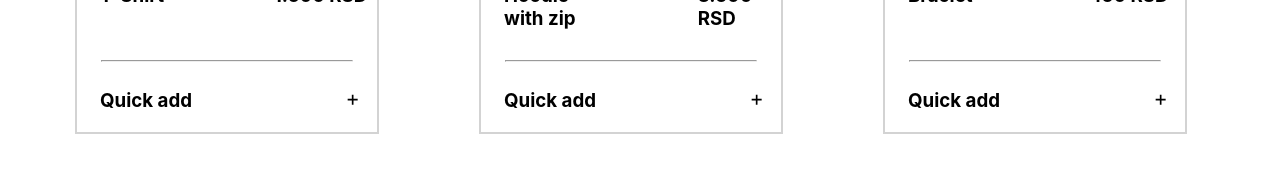
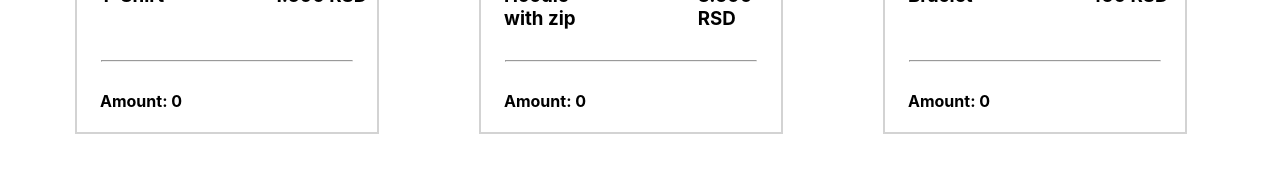
Before and after one commit to Filipovic13/iteh3-React, a React (Create React App) app: page / in a window 1280 px wide. Shown: the part 537-710 px from the top of the page. Built offline with nearby package versions, Linux system fonts and the light colour scheme.

Commit message:
za OneItem dodat ternary operator za razlicito prikazivanje u korpi i van nje

```diff
--- a/src/components/OneItem.jsx
+++ b/src/components/OneItem.jsx
@@ -1,7 +1,7 @@
 import React from "react";
 import { GoPlus } from "react-icons/go";
 
-function OneItem({ product, addItem }) {
+function OneItem({ product, addItem, inCart }) {
      return (
           <div className="card">
                <img src={product.image} alt="ItemPhoto" />
@@ -15,10 +15,22 @@ function OneItem({ product, addItem }) {
                     <hr className="hr" />
 
                     <div className="cardAdd">
-                         <h3>Quick add</h3>
-                         <button onClick={() => addItem(product.name)}>
-                              <GoPlus />
-                         </button>
+                         {inCart === 0 ? (
+                              <>
+                                   <h3>Quick add</h3>
+                                   <button
+                                        onClick={() =>
+                                             addItem(product.name, product.id)
+                                        }
+                                   >
+                                        <GoPlus />
+                                   </button>
+                              </>
+                         ) : (
+                              <>
+                                   <h4>Amount: {product.amount}</h4>
+                              </>
+                         )}
                     </div>
                </div>
           </div>
```
